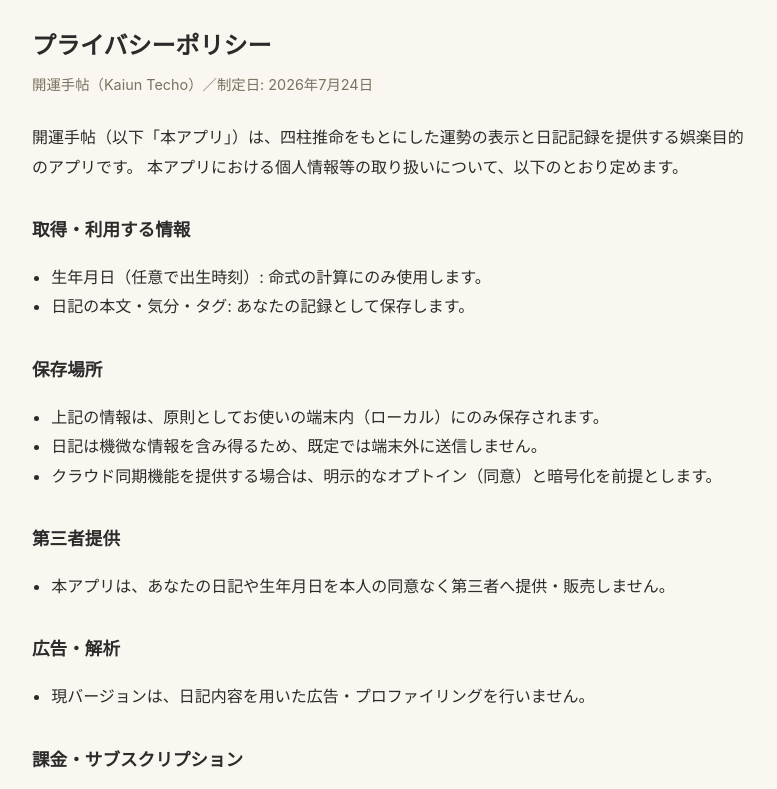
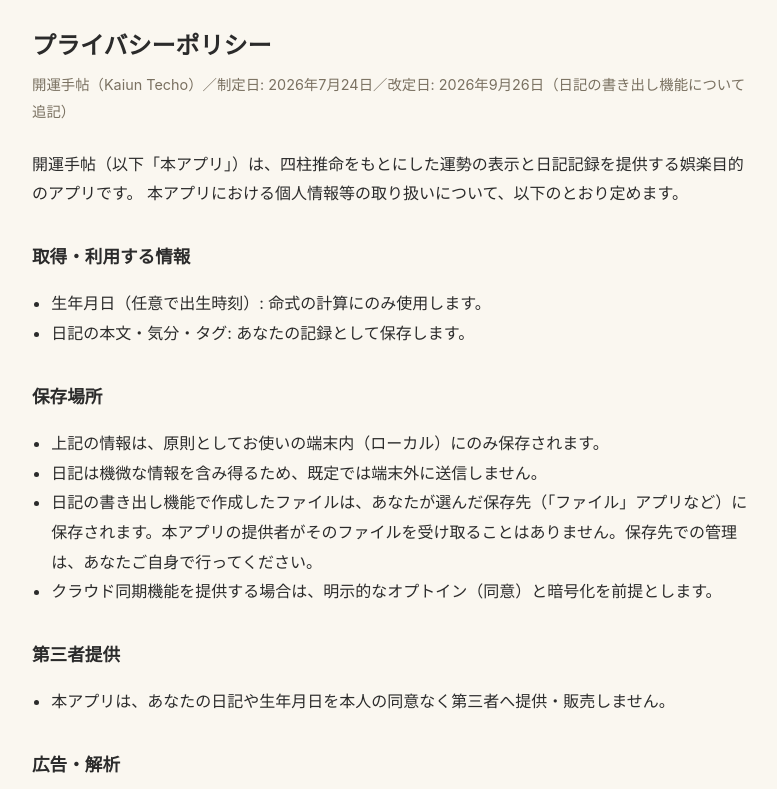
Before and after one commit to longshipworks/kaiun-techo-legal, a plain HTML site: page index.html in a window 1280 px wide. Shown: the top 789 px of the page, without its empty margins (248-1025 px from the left). Drawn offline with Linux system fonts and the light colour scheme.

Commit message:
プライバシーポリシーに日記の書き出しについて追記する
v1.13（2026-10-05 公開）で日記の書き出し機能を入れたため。アプリ内の
プライバシーポリシー（legalContent.ts）と同じ一文を【保存場所】の
2項目めのあとに足し、改定日（2026年9月26日）を添えた。

Co-Authored-By: Claude Opus 5.5 <noreply@anthropic.com>

```diff
--- a/index.html
+++ b/index.html
@@ -31,7 +31,7 @@
   <body>
     <main>
       <h1>プライバシーポリシー</h1>
-      <p class="sub">開運手帖（Kaiun Techo）／制定日: 2026年7月24日</p>
+      <p class="sub">開運手帖（Kaiun Techo）／制定日: 2026年7月24日／改定日: 2026年9月26日（日記の書き出し機能について追記）</p>
 
       <p>
         開運手帖（以下「本アプリ」）は、四柱推命をもとにした運勢の表示と日記記録を提供する娯楽目的のアプリです。
@@ -48,6 +48,7 @@
       <ul>
         <li>上記の情報は、原則としてお使いの端末内（ローカル）にのみ保存されます。</li>
         <li>日記は機微な情報を含み得るため、既定では端末外に送信しません。</li>
+        <li>日記の書き出し機能で作成したファイルは、あなたが選んだ保存先（「ファイル」アプリなど）に保存されます。本アプリの提供者がそのファイルを受け取ることはありません。保存先での管理は、あなたご自身で行ってください。</li>
         <li>クラウド同期機能を提供する場合は、明示的なオプトイン（同意）と暗号化を前提とします。</li>
       </ul>
 
```
